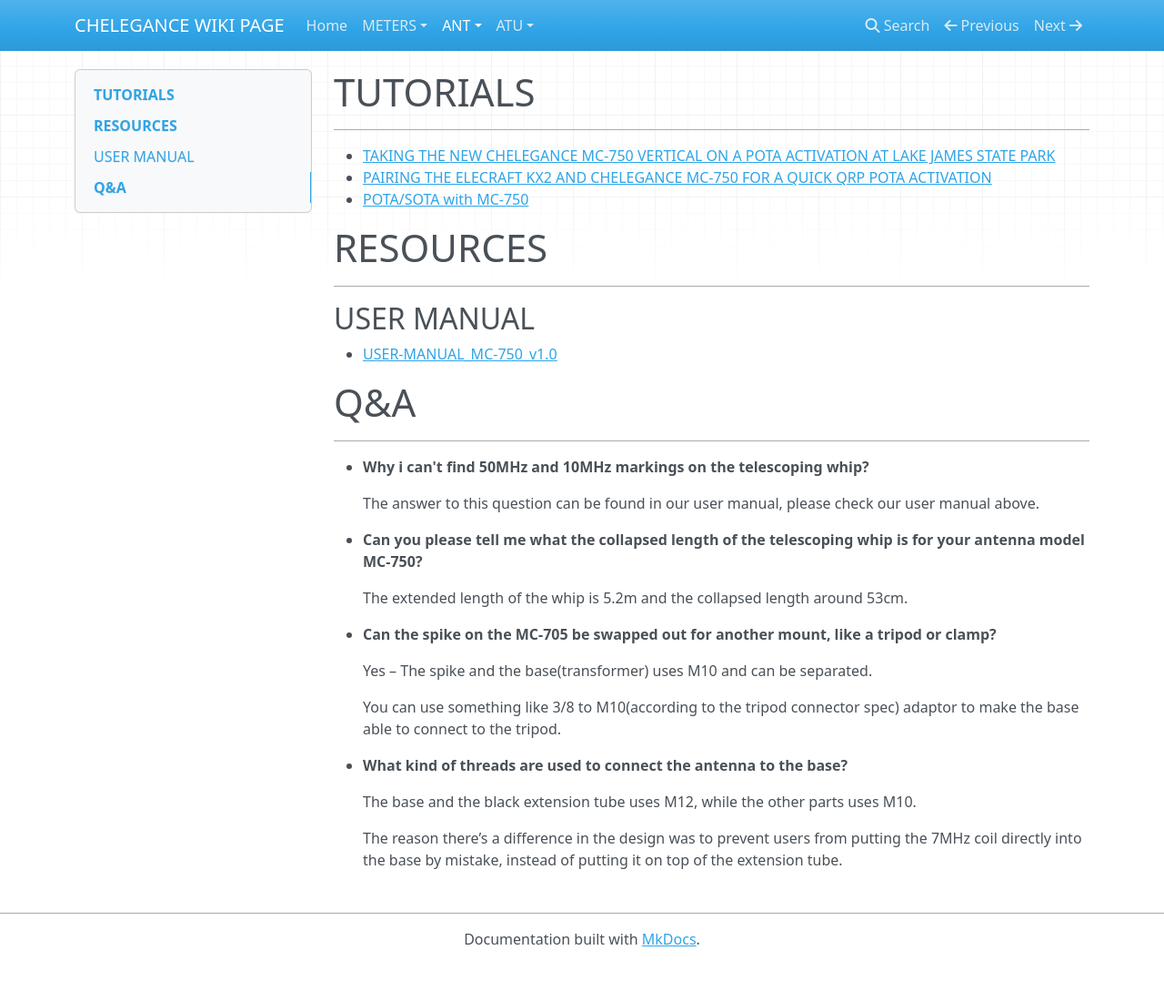
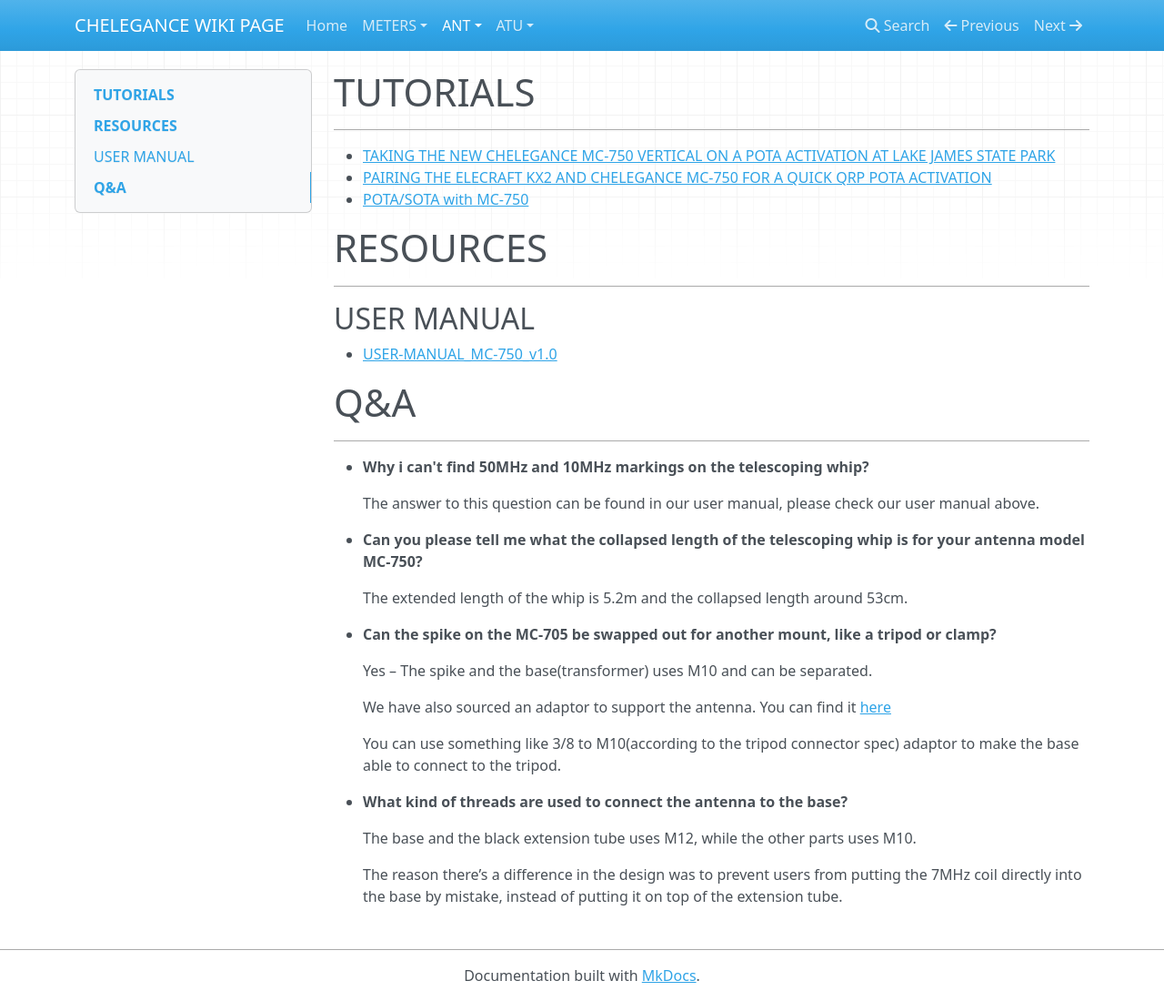
Before and after one commit to CHELEGANCE/WIKI, an MkDocs documentation site: the page built from docs/ANT/MC-750/MC-750.md, in a window 1280 px wide and 1100 px high. Shown: the whole window at 91% size. Built offline with MkDocs 1.6.1, drawn with Linux system fonts in a browser that asks for light colours; nearby versions of some CDN libraries.

Commit message:
mc-750 tripod

```diff
--- a/docs/ANT/MC-750/MC-750.md
+++ b/docs/ANT/MC-750/MC-750.md
@@ -26,6 +26,8 @@
 
     Yes – The spike and the base(transformer) uses M10 and can be separated.
 
+    We have also sourced an adaptor to support the antenna. You can find it [here](https://chelegance.com/product/tripod-for-mc-750-and-jpc-12/)
+
     You can use something like 3/8 to M10(according to the tripod connector spec) adaptor to make the base able to connect to the tripod.
 
 * **What kind of threads are used to connect the antenna to the base?**
```
